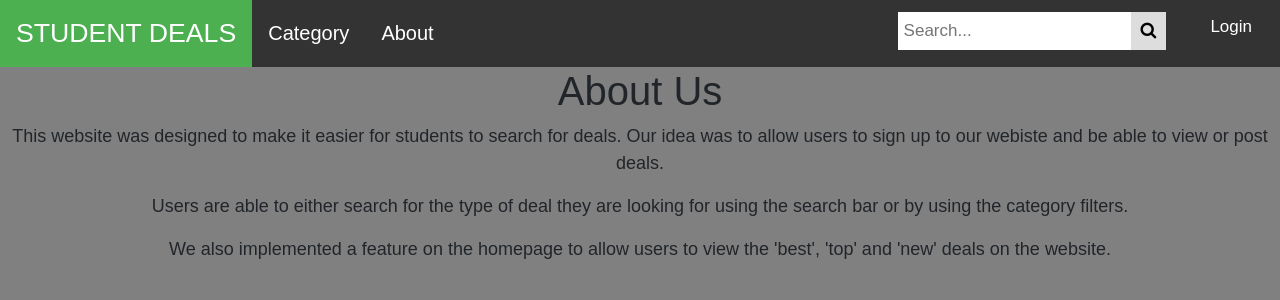
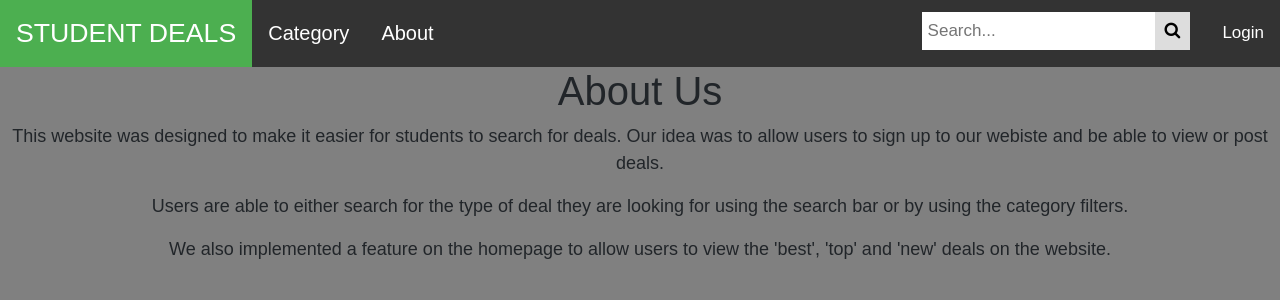
Before and after one commit to themadprofessor/deal-or-no-deal, a Django app: page /about/ in a window 1280 px wide. Shown: the top 300 px of the page. Run offline with Django 3.2, Linux system fonts and the light colour scheme; some libraries are stand-ins or nearby versions.

Commit message:
fixed login button

```diff
--- a/static/css/dond1.css
+++ b/static/css/dond1.css
@@ -84,7 +84,7 @@ body {
 	display: block;
     border: none;
     background-color: #333;
-    padding: 14px 28px;
+    padding: 1.2em 16px;
     font-size: 17px;
     cursor: pointer;
     text-align: center;
```
